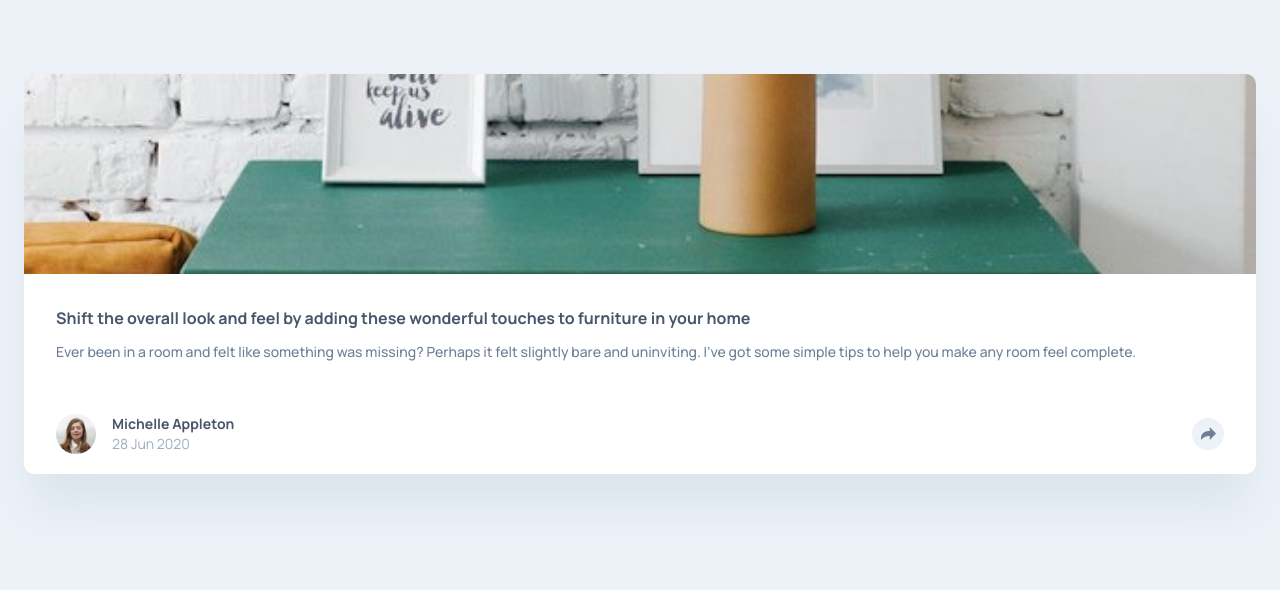
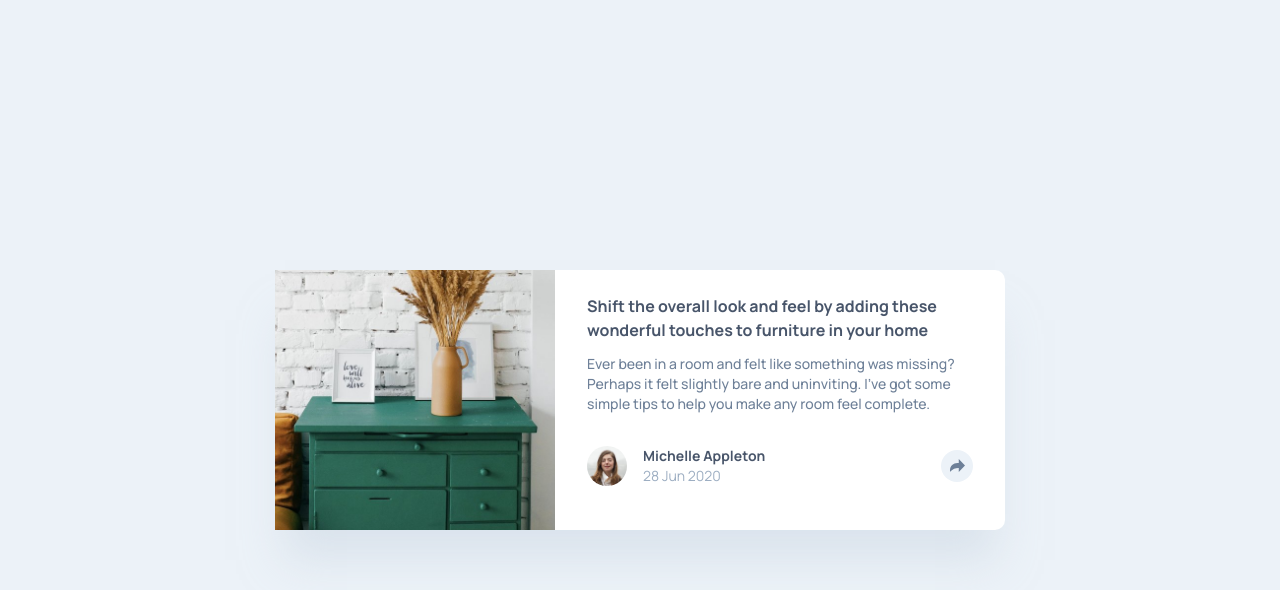
Before and after one commit to raswonders/article-preview-component, a React (Vite) app: page / in a window 1280 px wide. Shown: the top 590 px of the page. Built offline with nearby package versions, Linux system fonts and the light colour scheme.

Commit message:
share popup doesn't include icons into its content size

```diff
--- a/index.html
+++ b/index.html
@@ -5,7 +5,8 @@
     <link rel="icon" type="image/svg+xml" href="/vite.svg" />
     <meta name="viewport" content="width=device-width, initial-scale=1.0" />
     <title>Article preview</title>
-  </head> <body class="bg-[#ECF2F8] font-manrope text-[#48556A]">
+  </head>
+  <body class="relative bg-[#ECF2F8] font-manrope text-[#48556A]">
     <div id="root"></div>
     <script type="module" src="/src/main.tsx"></script>
   </body>
--- a/src/App.tsx
+++ b/src/App.tsx
@@ -9,22 +9,22 @@ function App() {
   }
 
   return (
-    <>
-      <article className="my-[74px] mx-6 flex flex-col gap-8 rounded-[10px] overflow-hidden bg-white shadow-[0px_40px_40px_-10px_rgba(201,213,225,0.50)]">
+    <div className="min-h-screen lg:grid lg:place-content-center">
+      <article className="my-[74px] mx-6 lg:max-w-[730px] flex flex-col lg:flex-row gap-8 lg:gap-0 rounded-[10px] bg-white shadow-[0px_40px_40px_-10px_rgba(201,213,225,0.50)]">
         <header className="">
           <img
             src={article.image.url}
             alt={article.image.alt}
-            className="max-h-[200px] w-full object-cover object-center"
+            className="max-h-[200px] lg:max-h-none  w-full lg:min-w-[280px] lg:h-full object-cover object-center"
           />
         </header>
-        <section className="px-8 space-y-3">
-          <h1 className="font-bold">{article.title}</h1>
-          <p className="font-medium text-sm text-[#6E8098]">
+        <section className="space-y-3 lg:py-6">
+          <h1 className="px-8 font-bold">{article.title}</h1>
+          <p className="px-8 font-medium text-sm text-[#6E8098]">
             {article.content}
           </p>
-        </section>
-        <footer className="relative px-8 py-5">
+
+          <footer className="px-8 py-5 relative">
             <div className="flex items-center gap-4">
               <img
                 src={article.author.image.url}
@@ -33,18 +33,47 @@ function App() {
               />
               <div>
                 <h2 className="text-sm font-bold">{article.author.name}</h2>
-              <h3 className="text-sm text-[#9DAEC2]">{article.author.date}</h3>
+                <h3 className="text-sm text-[#9DAEC2]">
+                  {article.author.date}
+                </h3>
               </div>
+
               <button
-              className="ml-auto rounded-full shrink-0"
+                className="relative ml-auto rounded-full shrink-0"
                 onClick={toggleShare}
               >
-              <img src="/assets/icon-share.svg" alt="Share icon" className="" />
+                <img
+                  src="/assets/icon-share.svg"
+                  alt="Share icon"
+                  className=""
+                />
+                {shareOpen && (
+                  <div className="absolute bg-black flex items-center">
+                    <span className="text-sm tracking-[5px] text-[#9DAEC2] uppercase">
+                      Share
+                    </span>
+                    <img
+                      src="/assets/icon-facebook.svg"
+                      alt="Facebook icon"
+                      className="h-5 w-5"
+                    />
+                    <img
+                      src="/assets/icon-twitter.svg"
+                      alt="Twitter icon"
+                      className="h-5 w-5"
+                    />
+                    <img
+                      src="/assets/icon-pinterest.svg"
+                      alt="Pinterest icon"
+                      className="h-5 w-5"
+                    />
+                  </div>
+                )}
               </button>
             </div>
 
             {shareOpen && (
-            <div className="absolute px-8 py-5 inset-0 flex items-center bg-[#48556A] text-white gap-5">
+              <div className="absolute px-8 py-5 inset-0 flex lg:hidden items-center bg-[#48556A] text-white gap-5">
                 <span className="text-sm tracking-[5px] text-[#9DAEC2] uppercase">
                   Share
                 </span>
@@ -76,8 +105,9 @@ function App() {
               </div>
             )}
           </footer>
+        </section>
       </article>
-    </>
+    </div>
   );
 }
 
```
Lines whose indentation alone changed are shown as unchanged.
